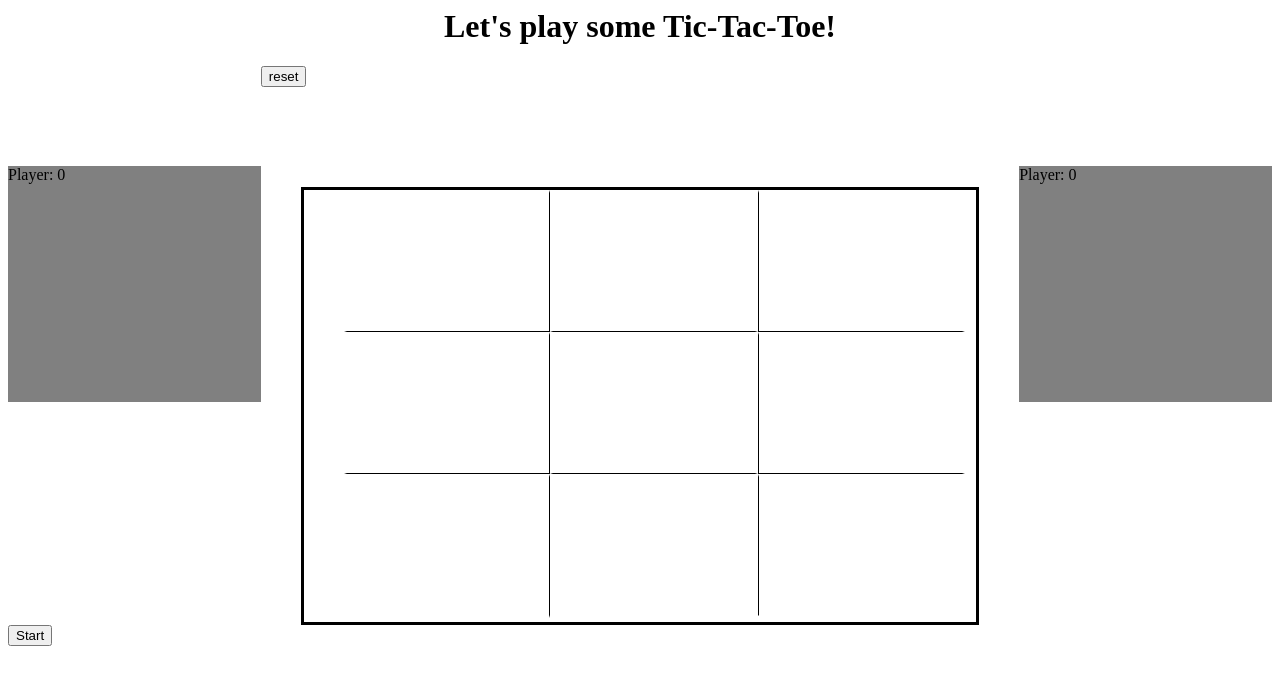
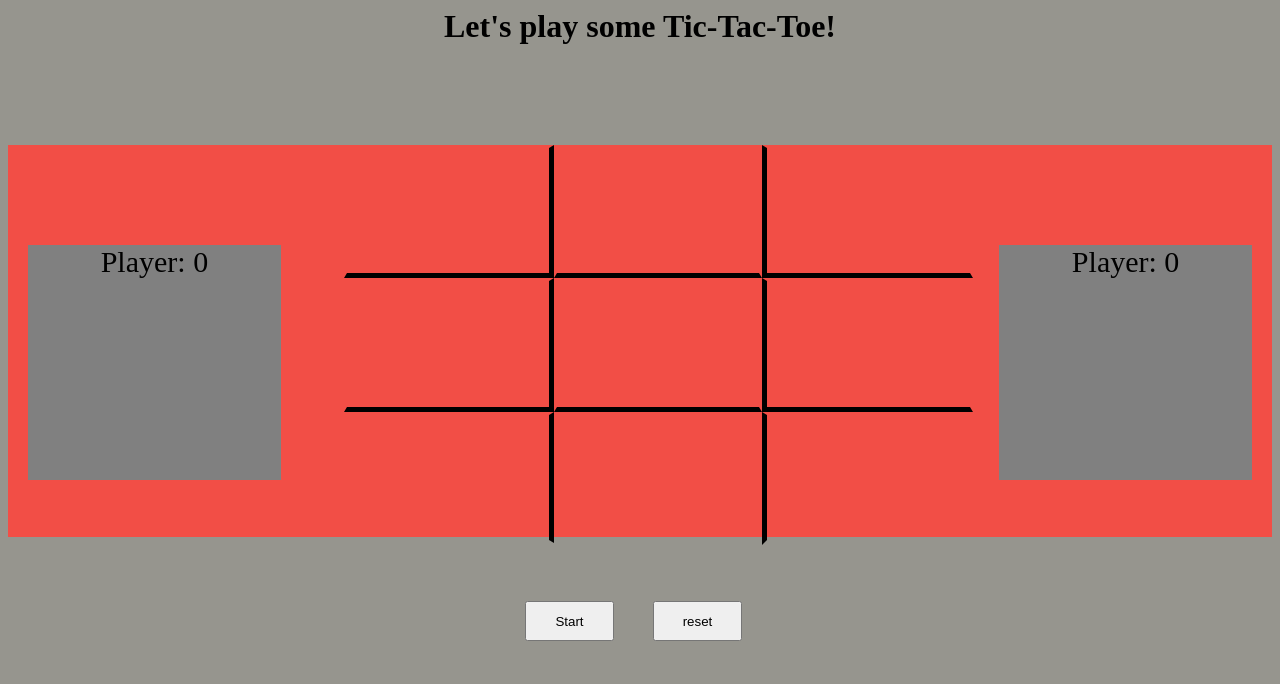
Before and after one commit to mcortes91/mcortes91.github.io, a plain HTML site: page tictactoe.html in a window 1280 px wide. Drawn offline with nearby package versions, Linux system fonts and the light colour scheme.

Commit message:
submitting project

```diff
--- a/tictactoe.css
+++ b/tictactoe.css
@@ -1,9 +1,16 @@
+body {
+	background-color: 96958E;
+}
+
+#game {
+	background-color: #F24E46;
+}
+
 ul {
   	list-style: none;
   	width: 50%;
-  height: 55%;
+  	height: 50%;
   	margin: 100px auto 0;
-  border-style: solid;
 }
 
 li {
@@ -11,44 +18,53 @@ li {
   	width: 32%;
   	height: 32%;
   	border-color: transparent;
+  	font-size: 120px;
+  	text-align: center;
+  	transition-property: background-color;
+  	transition-duration: 2s;
+	transition-timing-function: ease;
+}
+
+li:hover {
+	background-color: 96958E;
 }
 
 li:first-child {
-  border-bottom: 1px;
-  border-right: 1px;
+  	border-bottom: 5px;
+  	border-right: 5px;
   	border-style: solid;
 }
 
 li:nth-child(2) {
-  border-bottom: 1px;
+  	border-bottom: 5px;
   	border-style: solid;
 }
 
 li:nth-child(4) {
-  border-bottom: 1px;
-  border-right: 1px;
+  	border-bottom: 5px;
+  	border-right: 5px;
   	border-style: solid;
 }
 
 li:nth-child(5) {
-  border-bottom: 1px;
+  	border-bottom: 5px;
   	border-style: solid;
 }
 
 li:nth-child(7) {
-  border-right: 1px;
+  	border-right: 5px;
   	border-style: solid;
 }
 
 li:nth-child(8) {
-	border-bottom: 1px;
+	border-bottom: 5px;
 	border-style: solid;
 	border-bottom-color: transparent;
 }
 
 li:nth-child(3n+3) {
-  border-bottom: 1px;
-  border-left: 1px;
+  	border-bottom: 5px;
+  	border-left: 5px;
   	border-style: solid;
 }
 
@@ -67,6 +83,9 @@ h1 {
 	float: left;
 	position: relative;
 	margin-top: 100px;
+	margin-left: 20px;
+	font-size: 30px;
+	text-align: center;
 }
 
 #player2 {
@@ -76,4 +95,22 @@ h1 {
 	float: right;
 	position: relative;
 	margin-top: 100px;
+	margin-right: 20px;
+	font-size: 30px;
+	text-align: center;
 }
+
+button {
+	height: 5%;
+	width: 7%;
+	position: absolute;
+	margin-top: 5%;
+}
+
+#reset {
+	margin-left: -25%;
+}
+
+#start {
+	margin-left: -35%;
+}
--- a/tictactoe.js
+++ b/tictactoe.js
@@ -8,19 +8,11 @@ var boxes = [];
 var firstPlayerScore = 0;
 var secondPlayerScore = 0;
 var clickable = false;
+var player1;
+var player2;
+var $playerOne;
+var $playerTwo;
 
-var setCurrentPlayer = function () {
-	var input = prompt('player, choose x or o: ').toUpperCase();
-	if(input == 'X') {
-		firstPlayer = 'X';
-		secondPlayer = 'O';
-	} else if( input == 'O') {
-		firstPlayer = 'O';
-		secondPlayer = 'X';
-	}
-	currentPlayer = firstPlayer;
-	clickable = true;
-}
 
 var makeGame = function() {
 	ticTacToe = [];
@@ -43,13 +35,13 @@ var reset = function() {
 
 var render = function() {
 	var $game = $('<div>').attr('id', 'gameBoard');
-	var $player1 = $('<div>').attr('id', 'player1');
-	var $player2 = $('<div>').attr('id', 'player2');
+	$playerOne = $('<div>').attr('id', 'player1');
+	$playerTwo = $('<div>').attr('id', 'player2');
 	var $reset = $('<button>reset</button>').attr('id', 'reset');
 	$reset.on('click', function() {
 		reset();
 	})
-	$('#game').append($player1, $player2, $reset);
+	$('#game').append($playerOne, $playerTwo);
 	var $ul = $('<ul>');
 	for(i = 0; i < ticTacToe.length; i++) {
 		var row = ticTacToe[i];
@@ -61,20 +53,39 @@ var render = function() {
 					if($(this).text() == false){
 						$(this).closest('li').addClass('xo').text(currentPlayer);
 					}
+					else {
+						preventDefault();
+					}
+
+				}
 				changeTurn();
 				determineWinner();
-				}
 			})
 			$ul.append($li);
 		};
 	};
-	$('#game').append($game);
+	$('#game').append($game, $reset);
 	$game.append($ul);
 	$('#player1').text('Player: ' + firstPlayerScore);
 	$('#player2').text('Player: ' + secondPlayerScore);
 };
 
-
+var setCurrentPlayer = function () {
+	player1 = prompt('player 1 insert your name: ');
+	player2 = prompt('player 2 insert your name: ');
+	var input = prompt('player 1, choose x or o: ').toUpperCase();
+	if(input == 'X') {
+		firstPlayer = 'X';
+		secondPlayer = 'O';
+	} else if( input == 'O') {
+		firstPlayer = 'O';
+		secondPlayer = 'X';
+	}
+	currentPlayer = firstPlayer;
+	clickable = true;
+	$('#player1').text(player1 + ': ' + firstPlayerScore);
+	$('#player2').text(player2 + ': ' + secondPlayerScore);
+}
 
 var changeTurn = function(){
 	if(currentPlayer == firstPlayer){
@@ -104,8 +115,8 @@ var determineWinner = function() {
     	}
     	clickable = false;
 	}
-	$('#player1').text('Player: ' + firstPlayerScore);
-	$('#player2').text('Player: ' + secondPlayerScore);
+	$('#player1').text(player1 + ': ' + firstPlayerScore);
+	$('#player2').text(player2 + ': ' + secondPlayerScore);
   	return null;
 }
 
@@ -142,7 +153,7 @@ var startGame = function () {
 startGame();
 
 $(document).ready(function(){
-  var $button = $('<button>Start</button>');
+	var $button = $('<button>Start</button>').attr('id', 'start');
   	$button.on('click', function(){
     	setCurrentPlayer();
     	this.remove();
```
Also changed, not shown: image/o.png (added), image/x.png (added), 1 other file. Lines whose indentation alone changed are shown as unchanged.
